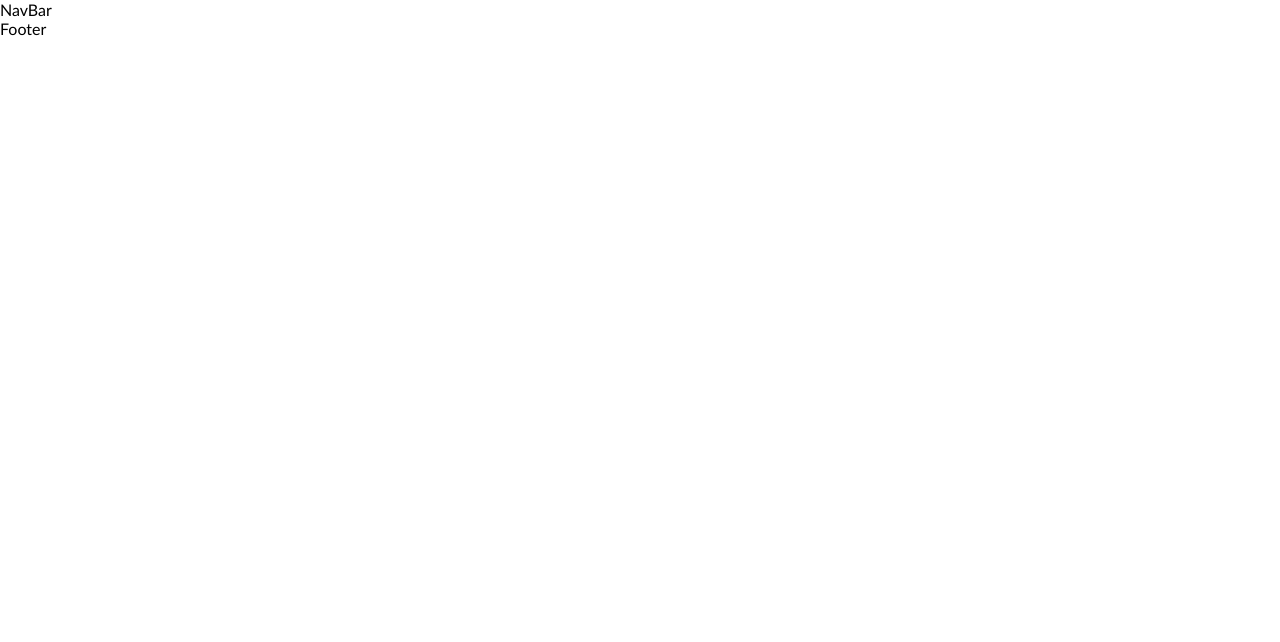
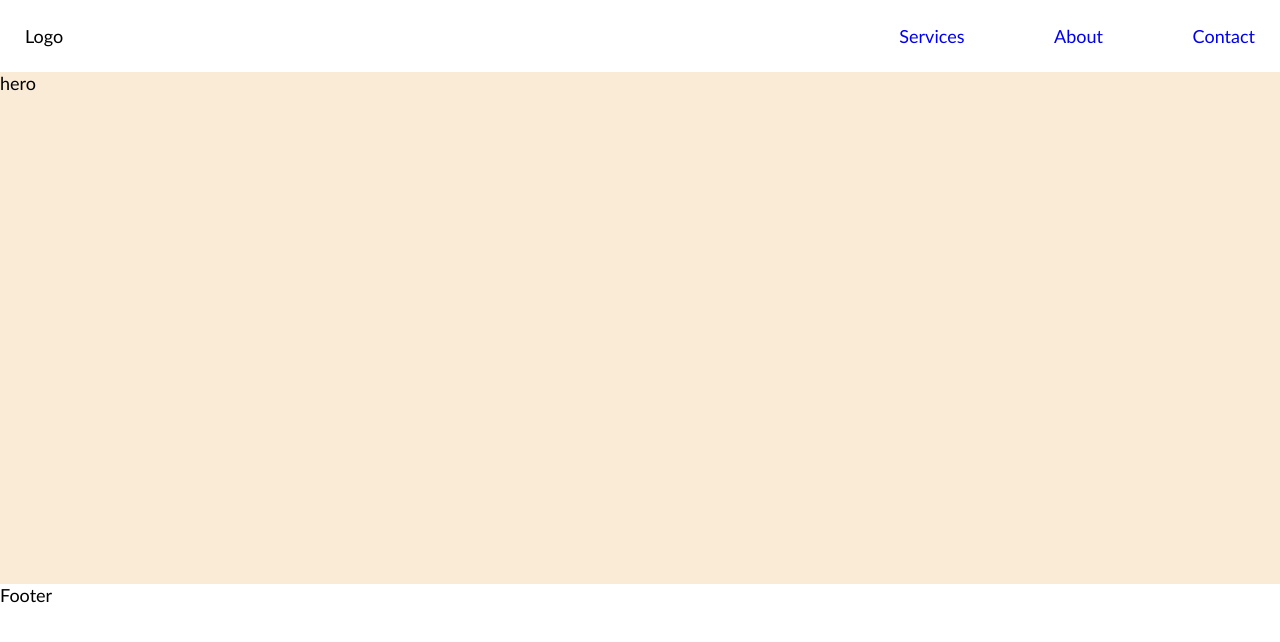
Before and after one commit to Basit6117/company-landing-page, a React (Vite) app: page / in a window 1280 px wide. Shown: the top 642 px of the page. Built offline with nearby package versions, Linux system fonts and the light colour scheme.

Commit message:
navbar design added

```diff
--- a/src/App.css
+++ b/src/App.css
@@ -0,0 +1,5 @@
+.hero-section{
+    width: 100%;
+    height: 40vw;
+    background-color: antiquewhite;
+}
--- a/src/App.jsx
+++ b/src/App.jsx
@@ -3,11 +3,13 @@ import './App.css'
 import Button from "./components/UI/Button"
 import Navbar from './components/layout/Navbar'
 import Footer from './components/layout/Footer'
+import Hero from './components/sections/Hero'
 function App() {
 
   return (
 <>
 <Navbar />
+<Hero />
 <Footer />
 </>
   )
--- /dev/null
+++ b/src/components/layout/Layout.css
@@ -0,0 +1,14 @@
+.header{
+    display: flex;
+    align-items: center;
+    justify-content: space-between;
+    padding: 25px;
+    box-shadow: rgba(50, 50, 93, 0.25) 0px 0px 5px 0px;
+}
+.links > a{
+    text-decoration: none;
+}
+.links{
+    display: flex;
+    gap: 7vw;
+}
--- a/src/components/layout/Navbar.jsx
+++ b/src/components/layout/Navbar.jsx
@@ -1,9 +1,21 @@
 import React from 'react'
+import {navLinks} from "../../data/navLinks"
+import "./Layout.css"
 
 const Navbar = () => {
   return (
-    <div>
-      NavBar
+    <div className='header'>
+      <div className="logo">
+        Logo
+      </div>
+       <div className="links">
+       {
+        navLinks.map((link)=>{
+         return<a href={link.href}>{link.name}</a>
+        })
+       }
+          </div>
+
     </div>
   )
 }
--- /dev/null
+++ b/src/components/sections/Hero.jsx
@@ -0,0 +1,11 @@
+import React from 'react'
+import "../../App.css"
+const Hero = () => {
+  return (
+    <section className='hero-section'>
+      hero
+    </section>
+  )
+}
+
+export default Hero
--- /dev/null
+++ b/src/data/navLinks.js
@@ -0,0 +1,6 @@
+export const navLinks = [
+    { name: "Services", href: "#"},
+    { name: "About", href: "#"},
+    { name: "Contact", href: "#"},
+
+]
--- a/src/index.css
+++ b/src/index.css
@@ -3,4 +3,5 @@
   padding: 0;
   box-sizing: border-box;
   font-family:'Gill Sans', 'Gill Sans MT', Calibri, 'Trebuchet MS', sans-serif;
+  font-size: 18px;
 }
```
